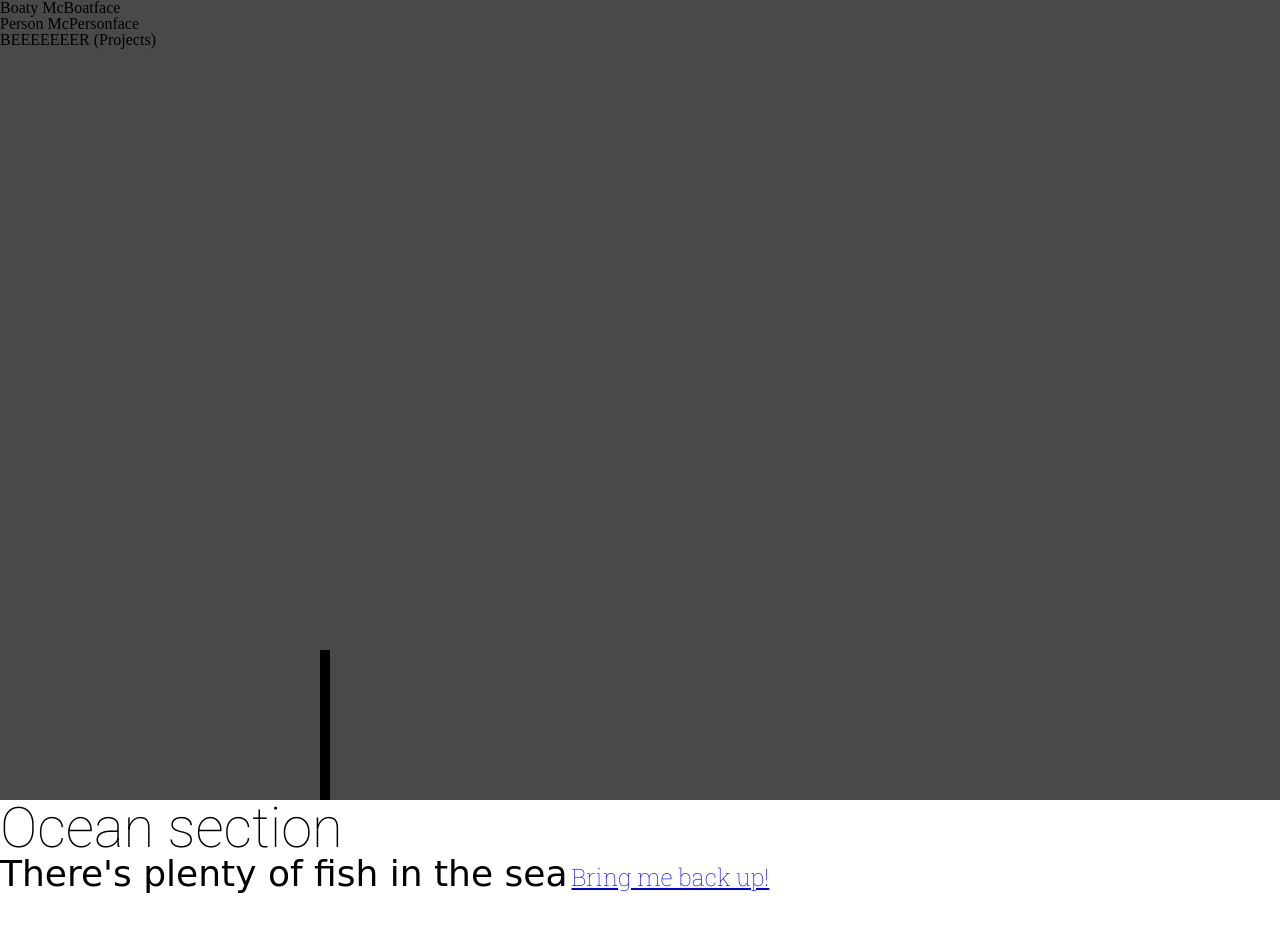
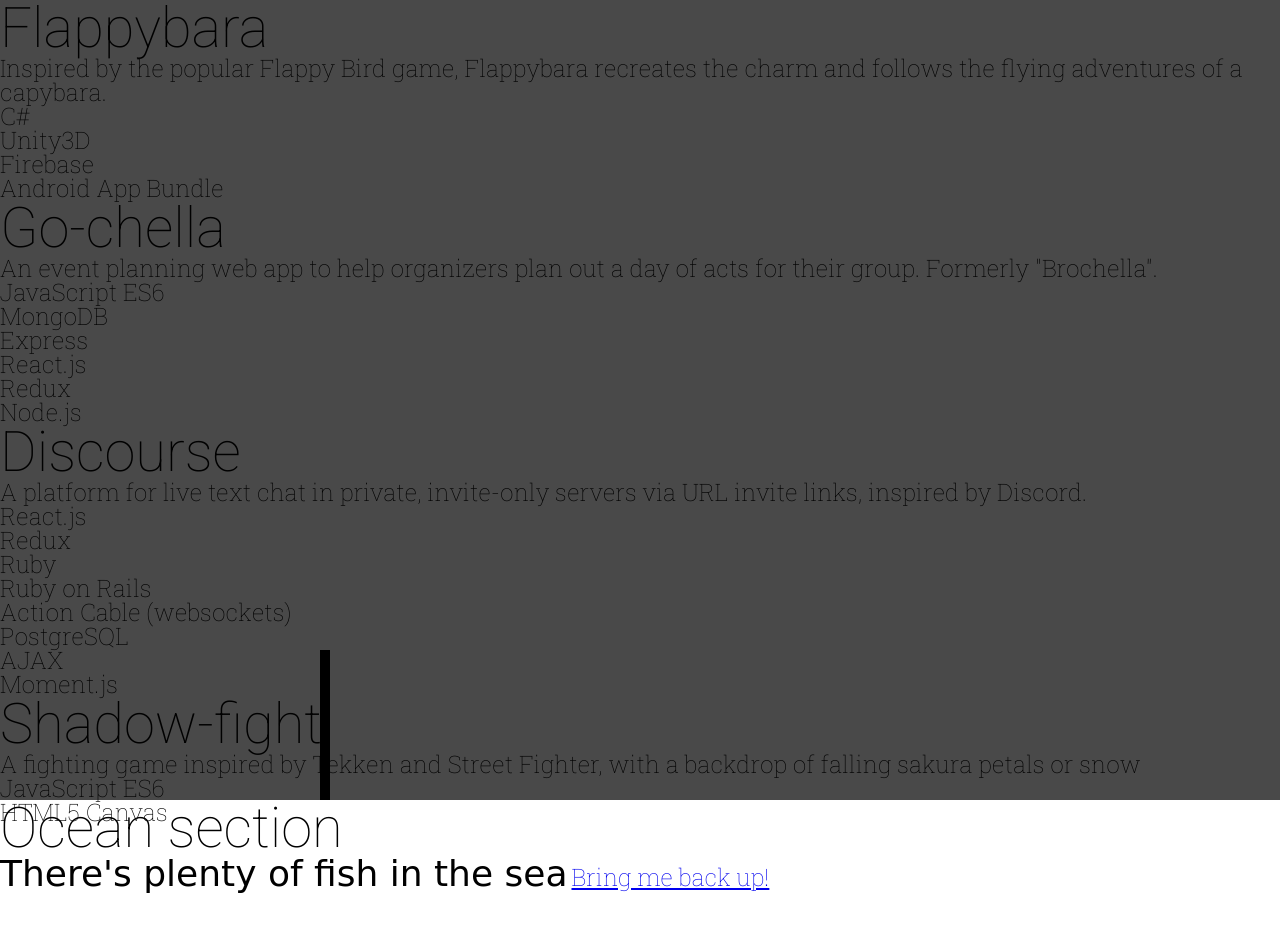
Before and after one commit to dowinterfor6/portfolio-3, a website built with webpack: page index.html in a window 1280 px wide. Shown: the top 932 px of the page. Built offline with nearby package versions, Linux system fonts and the light colour scheme; a web font is replaced by a local one.

Commit message:
Add basic information display for each project

```diff
--- a/assets/css/reset.css
+++ b/assets/css/reset.css
@@ -86,7 +86,7 @@
   font-size: 28px;
 }
 
-a, p
+a, p, li
 {
   font-family: 'Roboto Slab', serif;
   font-size: 24px;
--- a/assets/data/projects.json
+++ b/assets/data/projects.json
@@ -11,7 +11,7 @@
     "description": "A platform for live text chat in private, invite-only servers via URL invite links, inspired by Discord.",
     "technologies": ["React.js", "Redux", "Ruby", "Ruby on Rails", "Action Cable (websockets)", "PostgreSQL", "AJAX", "Moment.js"]
   },
-  "Shadow fight": {
+  "Shadow-fight": {
     "description": "A fighting game inspired by Tekken and Street Fighter, with a backdrop of falling sakura petals or snow",
     "technologies": ["JavaScript ES6", "HTML5 Canvas"]
   }
--- /dev/null
+++ b/assets/scripts/beer.js
@@ -0,0 +1,35 @@
+export default class Beer {
+  constructor(name, { description, technologies }) {
+    this.name = name;
+    this.description = description;
+    this.technologies = technologies;
+  }
+
+  createNode(coolerNode) {
+    let beerNode = document.createElement("div");
+    beerNode.classList.add(this.name);
+    beerNode.classList.add('beer');
+
+    let nameNode = document.createElement('H2');
+    let nameText = document.createTextNode(this.name);
+    nameNode.appendChild(nameText);
+
+    let descriptionNode = document.createElement('p');
+    let descriptionText = document.createTextNode(this.description);
+    descriptionNode.appendChild(descriptionText);
+
+    let technologiesNode = document.createElement('ul');
+    this.technologies.forEach((technology) => {
+      let technologyNode = document.createElement('li');
+      let technologyText = document.createTextNode(technology);
+      technologyNode.appendChild(technologyText);
+      technologiesNode.appendChild(technologyNode);
+    })
+
+    beerNode.appendChild(nameNode);
+    beerNode.appendChild(descriptionNode);
+    beerNode.appendChild(technologiesNode);
+
+    coolerNode.appendChild(beerNode);
+  }
+}
--- a/assets/scripts/cooler.js
+++ b/assets/scripts/cooler.js
@@ -1,6 +1,12 @@
+import Beer from "./beer";
+
 const createBeer = (cooler, file) => {
-  console.log(cooler);
-  console.log(file);
+
+  Object.keys(file).forEach((projectName) => {
+    let beer = new Beer(projectName, file[projectName]);
+
+    beer.createNode(cooler);
+  })
 }
 
 export default createBeer;
--- a/index.html
+++ b/index.html
@@ -25,10 +25,8 @@
     <canvas id='skyCanvas'></canvas>
     <aside id='upperContent'>
       <!-- LinkedIn/Github somewhere? -->
-      <div id="boat">Boaty McBoatface</div>
-      <div id="person">Person McPersonface</div>
       <div id="cooler">
-        BEEEEEEER (Projects)
+
       </div>
       <a href='#water'>
         <div id='line'></div>
```
Also changed, not shown: bundle.js (+60 -5 lines).
